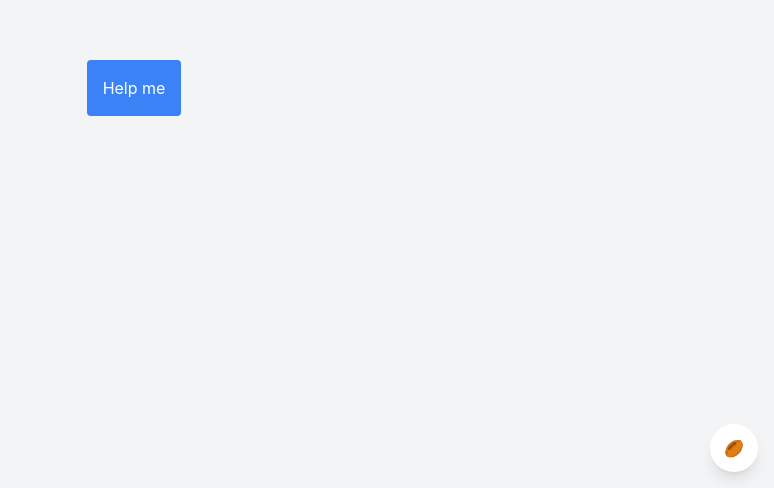
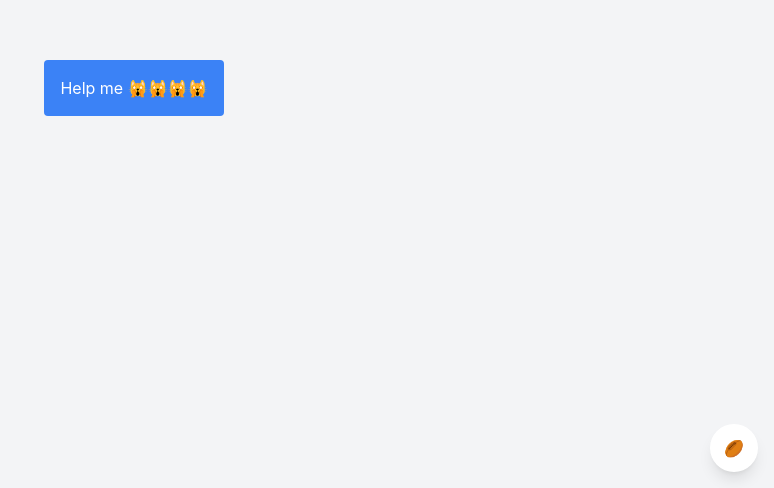
Before and after one commit to adelego/hackathon-offside-insight, a React (Create React App) app in the folder packages/frontend/: page /help in a window 1280 px wide. Shown: the part 312-800 px from the top of the page, without its empty margins (506-1280 px from the left). Built offline with nearby package versions, Linux system fonts and the light colour scheme.

Commit message:
implement help me button

```diff
--- a/packages/frontend/src/App.js
+++ b/packages/frontend/src/App.js
@@ -6,7 +6,7 @@ import {
 } from "react-router-dom";
 import { Home } from "./pages/Home";
 import { HelpMe } from "./pages/HelpMe";
-import { QuestionForm } from "./pages/QuestionForm";
+import { QuestionForm } from "./components/QuestionForm";
 
 export const router = createBrowserRouter([
   {
@@ -18,10 +18,6 @@ export const router = createBrowserRouter([
     element: <HelpMe />,
   },
   {
-    path: "form",
-    element: <QuestionForm />,
-  },
-  {
     path: "about",
     element: <div>About</div>,
   },
--- a/packages/frontend/src/pages/HelpMe.jsx
+++ b/packages/frontend/src/pages/HelpMe.jsx
@@ -1,12 +1,24 @@
-import * as React from "react";
 import { Menu } from "../components/Menu";
+import { QuestionForm } from "../components/QuestionForm";
+import { useState } from "react";
 
 export function HelpMe() {
+  const [iNeedHelp, setINeedHelp] = useState(false);
+  const onClick = () => {
+    setINeedHelp(true);
+  };
   return (
     <div className="min-h-screen flex justify-center items-center bg-gray-100">
-      <button className="p-4 bg-blue-500 text-white rounded hover:bg-blue-600">
-        Help me
-      </button>
+      {!iNeedHelp && (
+        <button
+          className="p-4 bg-blue-500 text-white rounded hover:bg-blue-600"
+          onClick={onClick}
+        >
+          Help me 🙀🙀🙀🙀
+        </button>
+      )}
+
+      {iNeedHelp && <QuestionForm />}
       <Menu />
     </div>
   );
```
Also changed, not shown: packages/frontend/src/components/QuestionForm.jsx (renamed from packages/frontend/src/pages/QuestionForm.jsx).
